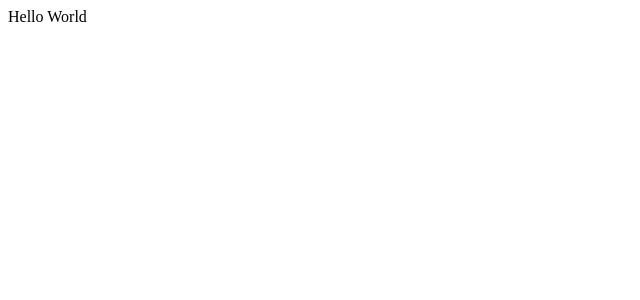
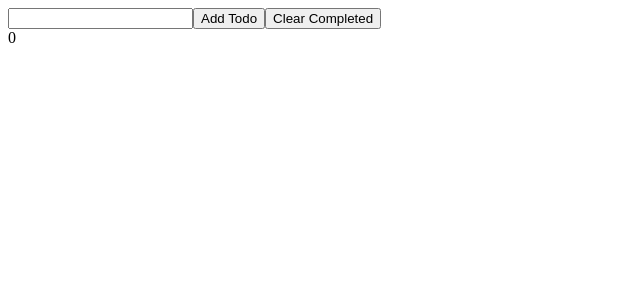
Before and after one commit to SpiritSerenity/Portfolio, a React (Create React App) app: page / in a window 1280 px wide. Shown: the top 300 px of the page, without its empty margins (0-640 px from the left). Built offline with nearby package versions, Linux system fonts and the light colour scheme.

Commit message:
Todo List Made

```diff
--- a/package.json
+++ b/package.json
@@ -11,6 +11,7 @@
     "react": "^17.0.2",
     "react-dom": "^17.0.2",
     "react-scripts": "5.0.0",
+    "uuid": "^8.3.2",
     "web-vitals": "^2.1.4"
   },
   "scripts": {
--- a/src/App.js
+++ b/src/App.js
@@ -1,9 +1,53 @@
-import React from 'react';
+import React, { useState, useRef, useEffect} from 'react';
 import TodoList from './TodoList';
+import { v4 as uuidv4 } from 'uuid';
+
+const LOCAL_STORAGE_KEY = 'todoApp.todoArray'
 
 function App(){
+  const [todos, setTodos] = useState([])
+  const todoNameRef = useRef()
+
+
+
+  useEffect(() => {
+   const storedTodos = JSON.parse(localStorage.getItem(LOCAL_STORAGE_KEY))
+   if (storedTodos) setTodos(storedTodos)
+}, [])
+  useEffect(() => {
+     localStorage.setItem(LOCAL_STORAGE_KEY, JSON.stringify(todos))
+  }, [todos])
+
+
+  function toggleTodo(id) {
+   const newTodos = [...todos]
+   const todo = newTodos.find(todo => todo.id === id)
+   todo.complete = !todo.complete
+   setTodos(newTodos)
+  }
+
+  function handleAddTodo(e) {
+   const name = todoNameRef.current.value
+   if (name === '') return
+   setTodos(prevTodos => {
+         return [...prevTodos, {id: uuidv4(), name:name, complete:false}]
+      })
+   todoNameRef.current.value = null
+  }
+
+  function handleClearTodos(){
+     const newTodos = todos.filter(todo => !todo.complete)
+     setTodos(newTodos)
+  }
+
  return (
-    <TodoList />
+    <>
+    <TodoList todoArray={todos} toggleTodo={toggleTodo} />
+    <input ref ={ todoNameRef }type = "text"/>
+    <button onClick={handleAddTodo}>Add Todo</button>
+    <button onClick = {handleClearTodos}>Clear Completed</button>
+    <div>{todos.filter(todo => !todo.complete).length}</div>
+    </>
  )
 }
 
--- /dev/null
+++ b/src/Todo.js
@@ -0,0 +1,18 @@
+import React from 'react';
+import TodoList from './TodoList';
+
+export default function Todo({ todo, toggleTodo }) {
+  function handleTodoClick(){
+    toggleTodo(todo.id)
+  }
+
+  return(
+   <div>
+     <label>
+      <input type="checkbox" checked ={todo.complete} onChange=
+      {handleTodoClick}/>
+      {todo.name}
+      </label>
+   </div>
+  )
+}
--- a/src/TodoList.js
+++ b/src/TodoList.js
@@ -1,10 +1,10 @@
 import React from 'react';
+import Todo from './Todo';
 
-export default function TodoList()
-{
+export default function TodoList({ todoArray, toggleTodo }) {
   return (
-  <div>
-      Hello World
-  </div>
-  )
+      todoArray.map(todo => {
+        return <Todo key={todo.id}toggleTodo={toggleTodo} todo = {todo} />
+      })
+    )
 }
```
Also changed, not shown: 1 other file (tests, documents, lock files or other folders).
